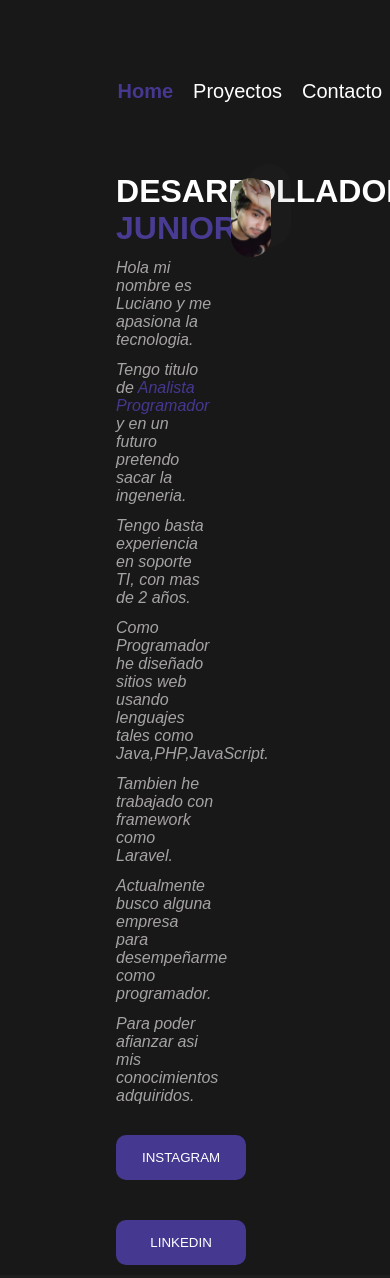
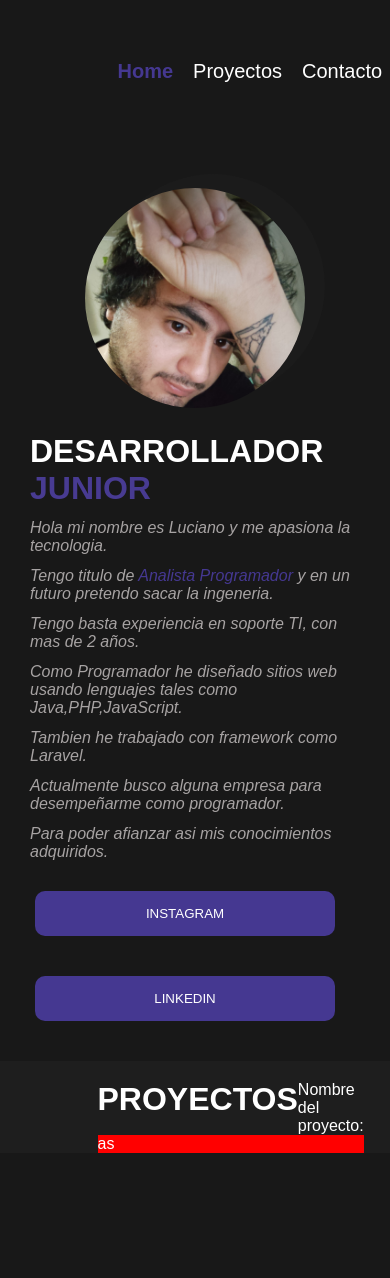
Before and after one commit to LucianoMarin/Portafolio, a plain HTML site: page index.html in a window 390 px wide. Shown: the top 1278 px of the page. After the commit the page ends 1153 px from the top, so only its background shows below. Drawn offline with Linux system fonts and the light colour scheme.

Commit message:
nuevo cambio

```diff
--- a/assets/estilo.css
+++ b/assets/estilo.css
@@ -2,12 +2,13 @@
     --fondoPagina: #181818;
     --colorLetra: #ffffff;
     --colorTituloExtra: #453891;
+    --tamañoLetra: 1rem;
 }
 
 
-*{
+* {
 
-    margin:0px;
+    margin: 0px;
     padding: 0px;
 }
 
@@ -16,22 +17,24 @@ body {
     font-family: arial;
     background-color: var(--fondoPagina);
     color: var(--colorLetra);
+    font-size: var(--tamañoLetra);
 }
 
 
 
 
-.contenedor{
+.contenedor {
     display: flex;
     flex-direction: column;
     height: 100vh;
 
 
 }
+
 .bienvenida_contenedor {
-    margin: 80px 0px 0px 0px;
+    display: grid;
+    margin: 60px 0px 0px 0px;
     height: 100vh;
-    display: grid;
     grid-template-columns: repeat(12, 1fr);
     grid-template-rows: auto;
 
@@ -51,26 +54,25 @@ body {
     grid-row: 2;
     grid-column: 4/11;
     z-index: 1;
+
 }
 
 
 .bienvenida_contenedor_col1 {
-    padding: 20px 0px 0px 0px;
+    padding: 0px 0px 0px 0px;
     grid-column: 2/7;
-    width: 25vw;
 
 
 }
 
-.bienvenida_contenedor p{
+.bienvenida_contenedor p {
     padding: 12px 0px 0px 0px;
 
 }
 
-.texto_bienvenida p{
-   font-style: italic;
-   font-size: 16px;
-   color: rgb(167, 163, 163);
+.texto_bienvenida p {
+    font-style: italic;
+    color: rgb(167, 163, 163);
 
 }
 
@@ -80,13 +82,14 @@ body {
     justify-content: center;
     grid-column: 7/11;
 
+
 }
 
 
 #f_perfil {
     opacity: 100%;
-    height: 10vw;
-    width: 10vw;
+    width: 180px;
+    height: 180px;
     border-radius: 120px;
     padding: 20px;
     box-shadow: 18px -12px 0px 2px rgba(68, 68, 68, 0.075);
@@ -164,21 +167,20 @@ body {
     grid-template-columns: repeat(12, 1fr);
     grid-row: 3;
     grid-column: 1/13;
-    background-color:#222222ab;
+    background-color: #222222ab;
     z-index: 2;
 }
 
-.contenedor_proyecto_row{
+.contenedor_proyecto_row {
     display: grid;
     grid-template-columns: repeat(8, 1fr);
-    grid-row:4;
+    grid-row: 4;
     grid-column: 4/11;
     margin-top: 20px;
-    color:rgb(255, 255, 255);
-    border: 1px solid red;
+    color: rgb(255, 255, 255);
 }
 
-.contenedor_proyecto_col1{
+.contenedor_proyecto_col1 {
     grid-column: 1/6;
     background-color: red;
 }
@@ -193,5 +195,145 @@ body {
         /* Cambia el origen de la transformación */
     }
 
+}
+
+
+@media (max-width:1500px) {
+
+
+
+    #f_perfil {
+        margin-top: 100px;
+        display: flex;
+        width: 180px;
+        height: 180px;
+        align-items: center;
+    }
+
+    .bienvenida_contenedor_col2 {
+        grid-column: 7/13;
+
+
+    }
+}
+
+
+
+@media (max-width:980px) {
+
+
+
+    #f_perfil {
+        margin-top: 10px;
+        display: flex;
+        width: 180px;
+        height: 180px;
+        align-items: center;
+    }
+
+    .bienvenida_contenedor_col2 {
+        grid-column: 7/13;
+
+    }
+}
+
+
+
+
+@media (max-width:829px) {
+
+
+    .bienvenida_contenedor_row {
+        grid-column: 1/13;
+        padding: 30px;
+
+    }
+
+    .bienvenida_contenedor_col2 {
+        grid-row: 1;
+        grid-column: 1/13;
+
+    }
+
+
+    #f_perfil {
+        margin: 0px 0px 0px 0px;
+        display: flex;
+        width: 180px;
+        height: 180px;
+        align-items: center;
+    }
+
+
+
+    .bienvenida_contenedor_col1 {
+        grid-row: 2;
+        grid-column: 1/13;
+        width: auto;
+
+    }
+
+
+    .contenedor_botones {
+
+        display: flex;
+        justify-content: center;
+        flex-direction: column;
+        align-items: center;
+
+    }
+
+    .contenedor_botones .botones_link {
+        width: 300px;
+    }
 
 }
+
+@media (max-width:360px) {
+
+
+    .bienvenida_contenedor_row {
+        grid-column: 1/13;
+        padding: 30px;
+
+    }
+
+    .bienvenida_contenedor_col2 {
+        grid-row: 1;
+        grid-column: 1/13;
+
+    }
+
+
+    #f_perfil {
+        margin-top: 10px;
+        display: flex;
+        width: 180px;
+        height: 180px;
+        align-items: center;
+    }
+
+
+
+    .bienvenida_contenedor_col1 {
+        grid-row: 2;
+        grid-column: 1/13;
+        width: auto;
+
+    }
+
+
+    .contenedor_botones {
+
+        display: flex;
+        justify-content: center;
+        flex-direction: column;
+        align-items: center;
+
+    }
+
+    .contenedor_botones .botones_link {
+        width: 300px;
+    }
+
+}
```
